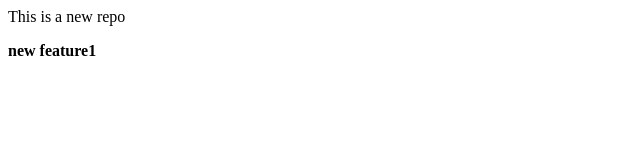
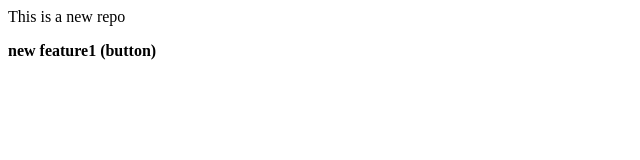
Before and after one commit to NusratNaushin/LaputeBananoRepo, a plain HTML site: page index.html in a window 1280 px wide. Shown: the full height of the page, 0-640 px from the left. Drawn offline with Linux system fonts and the light colour scheme.

```diff
--- a/index.html
+++ b/index.html
@@ -1,2 +1,2 @@
 <p>This is a new repo</p>
-<b>new feature1</b>
+<b>new feature1 (button)</b>
```
